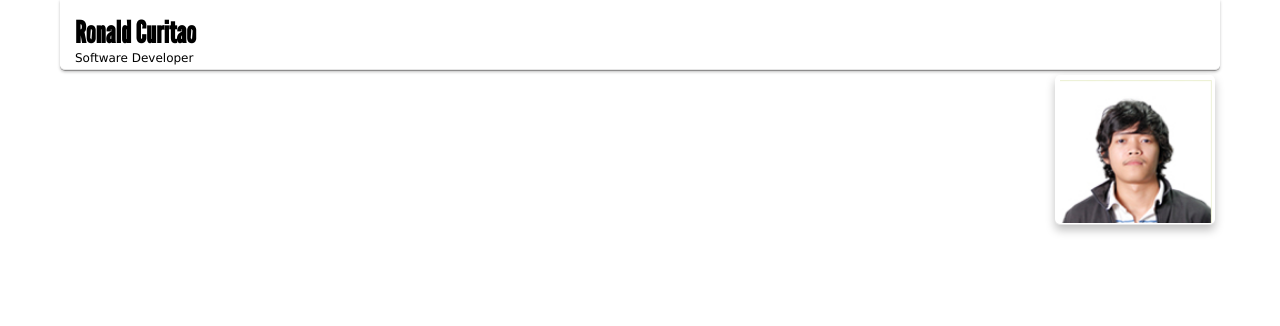
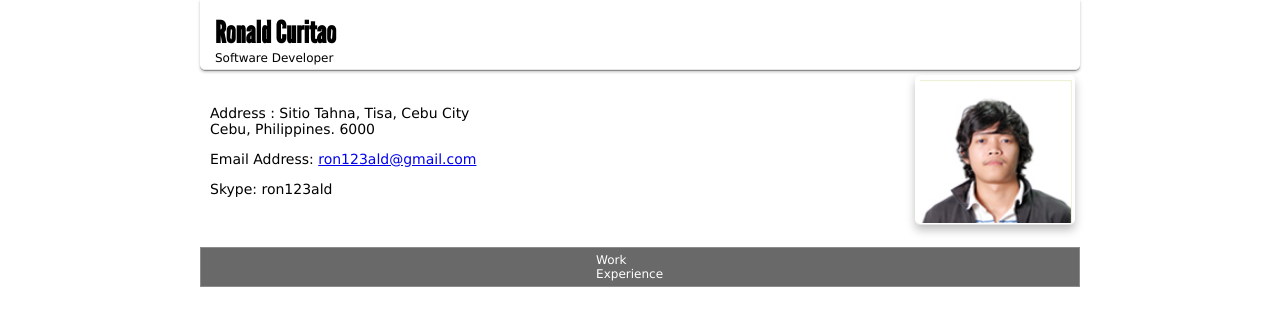
Before and after one commit to ron123ald/MyWebSite, a plain HTML site: page ronaldcuritao/index.html in a window 1280 px wide. Drawn offline with Linux system fonts and the light colour scheme.

Commit message:
Added some files

```diff
--- a/ronaldcuritao/Content/main.css
+++ b/ronaldcuritao/Content/main.css
@@ -1,7 +1,7 @@
 
 body{
 	margin: 0px;
-	padding: 0px 60px 0px 60px;
+	padding: 0px 200px 0px 200px;
 	font-family:Lucida Sans Unicode, Trebuchet MS, Verdana, Arial, Helvetica, sans-serif;
 	font-size:12px;
 }
@@ -43,3 +43,18 @@ div.image{
 	box-shadow: 0 5px 10px rgba(0, 0, 0, 0.25),inset 0 -1px 0 rgba(0, 0, 0, 0.1);
 	border-radius: 5px 5px 5px 5px;
 }
+
+div.information{
+	font-size: 14px;
+	padding: 20px 10px 0px;
+}
+
+div.workExperience{
+	margin-top: 50px;
+}
+
+div.label{
+	border: 1px solid #8D8C8C;
+	background-color: #696969;
+	color:#fff;
+}
--- a/ronaldcuritao/index.html
+++ b/ronaldcuritao/index.html
@@ -21,6 +21,25 @@
 			</div>
 		</div>
 		<div class="content">
+			<div class="information">
+				<p>
+					Address : Sitio Tahna, Tisa, Cebu City<br \>
+							  Cebu, Philippines. 6000
+				</p>
+				<p>
+					Email Address: <a href="mailto:ron123ald@gmail.com">ron123ald@gmail.com</a>
+				</p>
+				<p>
+					Skype: ron123ald
+				</p>
+			</div>
+			<div class="workExperience">
+				<div class="label">
+					<div style="position: relative; width: 10%; margin-left:auto; margin-right:auto; padding:5px;">
+						Work Experience
+					</div>
+				</div>
+			</div>
 		</div>
 		<div class="foot">
 		</div>
```
